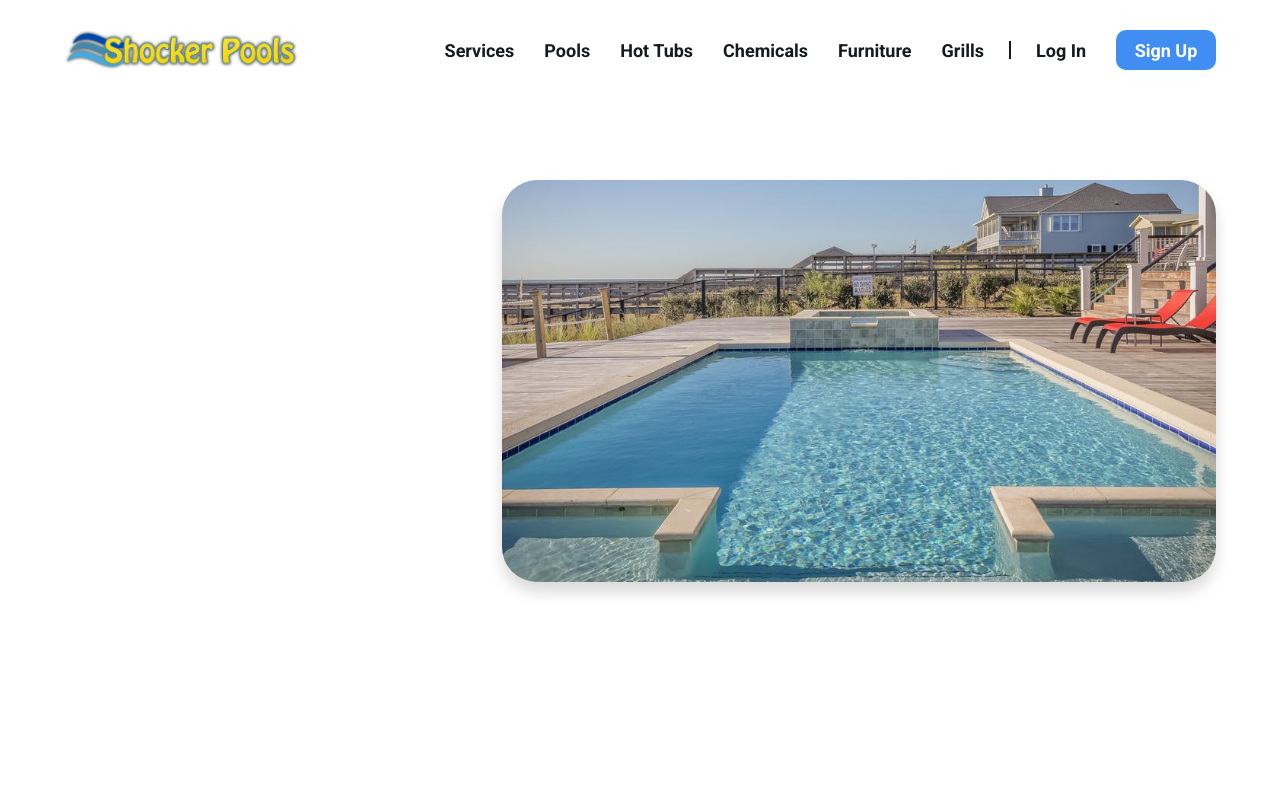
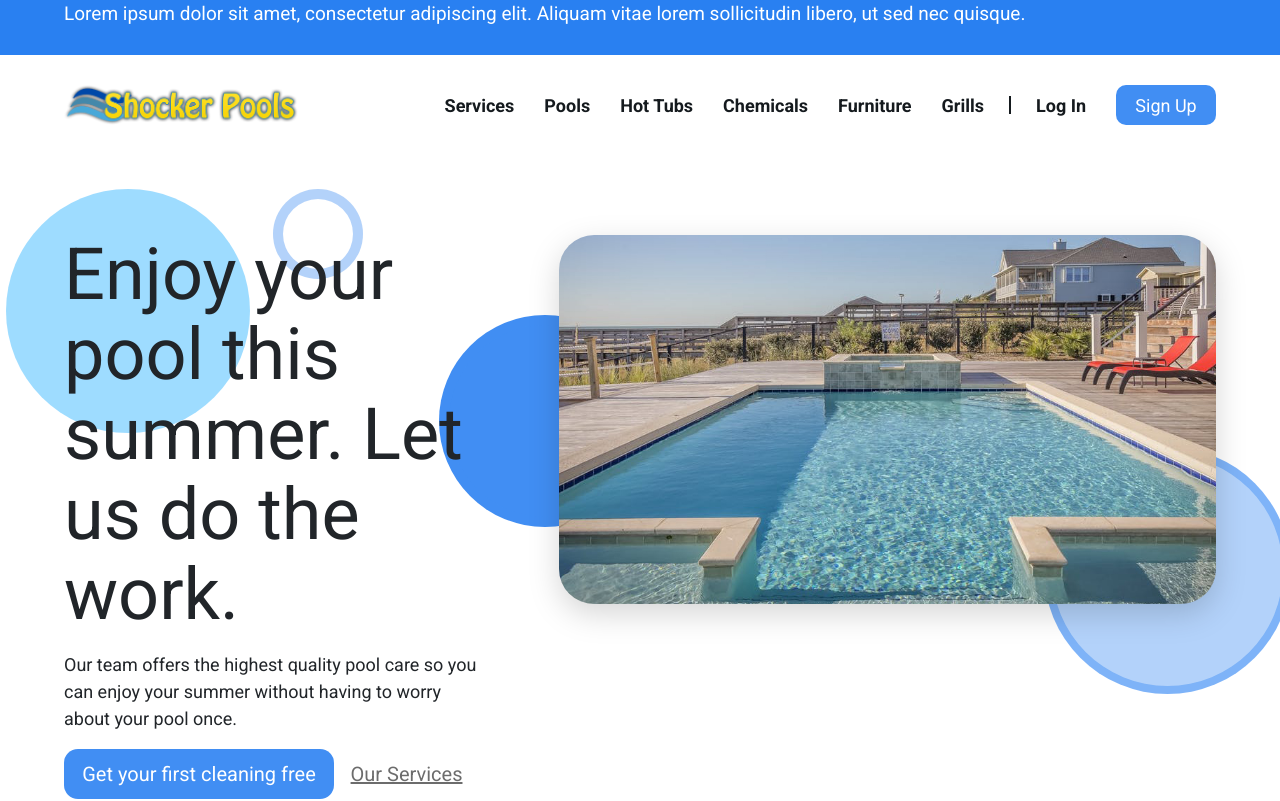
Before and after one commit to dbvker/Shocker-Pools, a React (Create React App) app: page / in a window 1280 px wide. Shown: the top 801 px of the page. Built offline with nearby package versions, Linux system fonts and the light colour scheme.

Commit message:
added a headerAlert and designed the welcomecard

```diff
--- a/src/App.css
+++ b/src/App.css
@@ -15,9 +15,9 @@ a {
 
 .wrapper{
   width: 90%;
-  max-width: 1300px;
+  max-width: 1440px;
   min-height: 90vh;
-  margin: 80px auto 0;
+  margin: 40px auto 0;
   padding: 0rem 0;
   background-color: white;
 }
--- a/src/components/header/Header.css
+++ b/src/components/header/Header.css
@@ -3,17 +3,15 @@
   height: 100px;
   background-color: white;
   margin: auto;
-  /* -webkit-box-shadow: 0px 0px 6px 0px rgba(0, 0, 0, 0.25);
-  -moz-box-shadow: 0px 0px 6px 0px rgba(0, 0, 0, 0.25);
-  box-shadow: 0px 0px 6px 0px rgba(0, 0, 0, 0.25); */
-  position: fixed;
+  /* box-shadow: 0px 0px 6px 0px rgba(0, 0, 0, 0.25); */
+  position: sticky;
   top: 0;
   z-index: 9999999999999999;
 }
 
 header {
   width: 90%;
-  max-width: 1300px;
+  max-width: 1440px;
   height: inherit;
   margin: 0 auto;
   display: flex;
@@ -69,7 +67,7 @@ header {
   background-color: #418EF3;
   color: white;
   text-align: center;
-  font-weight: 600;
+  font-weight: normal;
   font-size: 18px;
   border: none;
   outline: none;
--- a/src/components/header/Header.js
+++ b/src/components/header/Header.js
@@ -9,10 +9,12 @@ import './Header.css';
 import logo from '../../assets/logo.png';
 
 //Import Components
-// import HeaderContact from './headerContact/HeaderContact';
+import HeaderAlert from './headerAlert/HeaderAlert';
 
 const Header = () => {
     return (
+        <>
+        <HeaderAlert />
         <section className='header-container'>
             <header>
                 <div className='header-logo-wrapper'>
@@ -35,6 +37,7 @@ const Header = () => {
                 </nav>
             </header>
         </section>
+        </>
     );
 }
 
--- a/src/components/header/headerContact/HeaderContact.css
+++ b/src/components/header/headerAlert/HeaderAlert.css
@@ -1,13 +1,15 @@
 .header_contact_container{
     width: 100%;
+    height: 55px;
     background-color: #2980F1;
     color: white;
 }
 
 .header_contact_content{
     width: 90%;
-    max-width: 1300px;
+    max-width: 1440px;
     margin: 0 auto;
-    padding: 1rem 0;
-    font-size: 14px;
+    font-size: 19px;
+    display: flex;
+    align-items: center;
 }
--- /dev/null
+++ b/src/components/header/headerAlert/HeaderAlert.js
@@ -0,0 +1,17 @@
+// React
+import React from "react";
+
+//Import CSS
+import "./HeaderAlert.css";
+
+const HeaderAlert = () => {
+  return (
+    <div className="header_contact_container">
+      <div className="header_contact_content">
+        <p>Lorem ipsum dolor sit amet, consectetur adipiscing elit. Aliquam vitae lorem sollicitudin libero, ut sed nec quisque.</p>
+      </div>
+    </div>
+  );
+};
+
+export default HeaderAlert;
--- a/src/components/welcomeCard/WelcomeCard.css
+++ b/src/components/welcomeCard/WelcomeCard.css
@@ -1,19 +1,111 @@
-.welcome_wrapper {
-  width: 62%;
-  float: right;
+.welcome-container {
+  display: flex;
+  align-items: flex-start;
+  margin-top: 80px;
+}
+
+.welcome-container-left {
+  width: 43%;
+  padding-right: 7%;
+}
+/* Circle Design Styles */
+.circle1 {
+  width: 244px;
+  height: 244px;
+  background: #3eb9ff;
+  opacity: 0.5;
+  border-radius: 100%;
+  position: absolute;
+  margin-left: -58.5px;
+  margin-top: -46px;
+  z-index: 1;
+}
+
+.circle2 {
+  width: 90px;
+  height: 90px;
+  background: #ffffff;
+  border: 10px solid rgba(65, 142, 243, 0.4);
+  border-radius: 100%;
+  position: absolute;
+  margin-left: 209px;
+  margin-top: -46px;
+  z-index: 1;
+}
+
+.circle3 {
+  width: 212px;
+  height: 212px;
+  border-radius: 100%;
+  background: #418ef3;
+  border: 10px solid rgba(65, 142, 243, 0.4);
+  position: absolute;
+  margin-left: -120px;
+  margin-top: 80px;
+  z-index: 1;
+}
+
+.circle4 {
+  width: 247px;
+  height: 247px;
+  border-radius: 100%;
+  background: rgba(65, 142, 243, 0.4);
+  border: 8px solid rgba(65, 142, 243, 0.46);
+  position: absolute;
+  margin-right: -75px;
+  margin-bottom: -90px;
+  right: 0;
+  bottom: 0;
+  z-index: 1;
+}
+
+.welcome-container-left h1 {
+  font-size: 72px;
+  line-height: 80px;
+  font-weight: 500;
+  z-index: 54;
+  position: relative;
+}
+
+.welcome-container-left h3 {
+  font-size: 18px;
+  line-height: 27px;
+}
+
+.welcome-container-left button {
+  width: 270px;
+  height: 50px;
+  background-color: #418ef3;
+  color: white;
+  font-weight: normal;
+  font-size: 20px;
+  border: none;
+  outline: none;
+  border-radius: 14px;
+  margin-top: 4%;
+}
+
+.welcome-container-left span {
+  text-decoration: underline;
+  color: #6c6c6c;
+  font-size: 20px;
+  line-height: 27px;
+  margin-left: 4%;
+}
+
+.welcome-container-right {
+  width: 57%;
+  position: relative;
+}
+
+.welcome-container-right-image{
   background-size: cover;
   background-position: center;
   background-repeat: no-repeat;
-  display: flex;
-  align-items: center;
-  justify-content: center;
-  color: white;
-  flex-direction: column;
-  font-weight: bold;
   background-image: url("../../assets/pool.jpeg");
   border-radius: 35px;
-  box-shadow: 0px 10px 15px 0px rgba(0, 0, 0, 0.15);
+  filter: drop-shadow(0px 10px 15px rgba(0, 0, 0, 0.16));
   aspect-ratio: 16 / 9;
-
-  margin-top: 100px;
+  z-index: 10;
+  position: relative;
 }
--- a/src/components/welcomeCard/WelcomeCard.js
+++ b/src/components/welcomeCard/WelcomeCard.js
@@ -1,14 +1,29 @@
 // React
 import React from "react";
-import { Link } from "react-router-dom";
 
 //Import CSS
 import "./WelcomeCard.css";
 
 const WelcomeCard = () => {
   return (
-    <div className="welcome_wrapper">
-    </div>
+    <section className="welcome-container">
+      <div className="welcome-container-left">
+        <div className="circle1"></div>
+        <div className="circle2"></div>
+        <h1>Enjoy your pool this summer. Let us do the work.</h1>
+        <h3>
+          Our team offers the highest quality pool care so you can enjoy your
+          summer without having to worry about your pool once.
+        </h3>
+        <button>Get your first cleaning free</button>
+        <span>Our Services</span>
+      </div>
+      <div className="welcome-container-right">
+        <div className="circle3"></div>
+        <div className="circle4"></div>
+        <div className='welcome-container-right-image'></div>
+      </div>
+    </section>
   );
 };
 
```
Also changed, not shown: src/components/header/headerContact/HeaderContact.js (deleted, +0 -17 lines).
